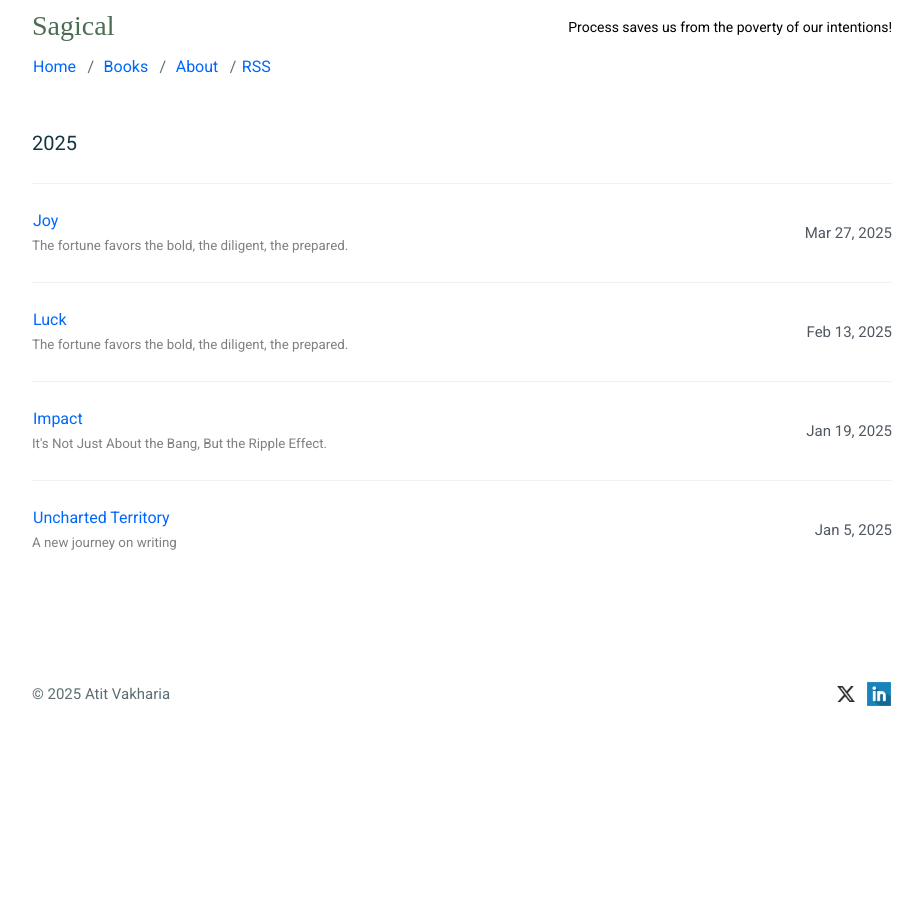
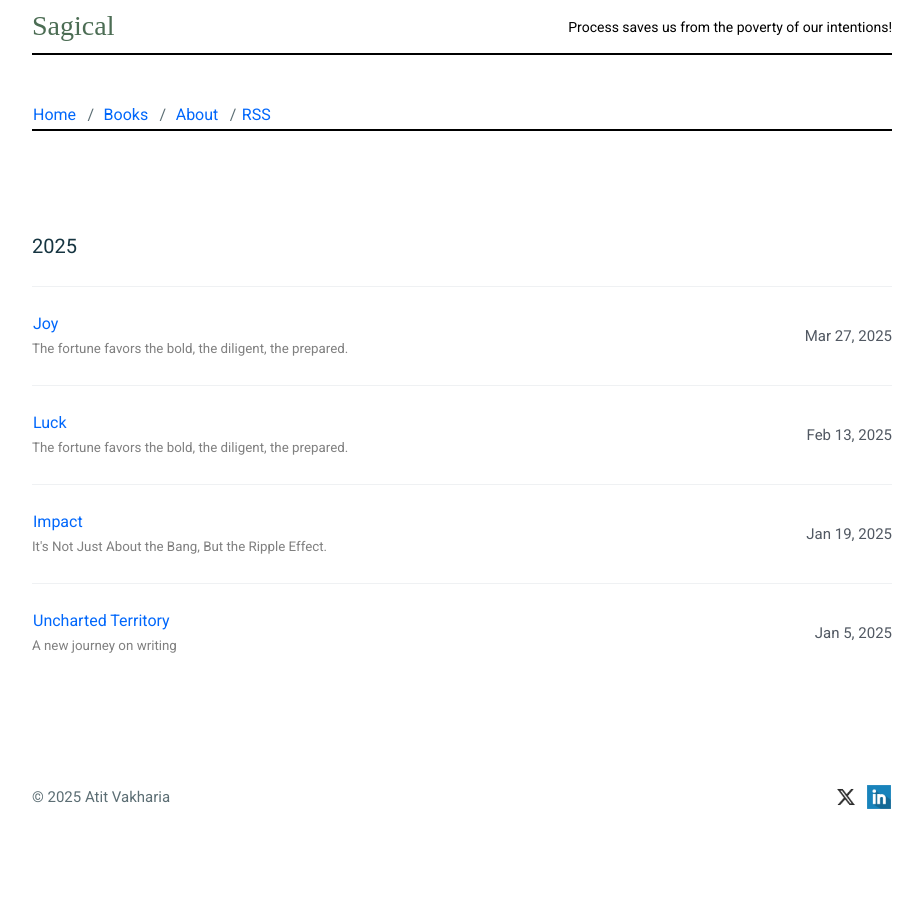
Before and after one commit to mkchoi212/paper-jekyll-theme, a Jekyll site: the page built from index.html, in a window 1280 px wide. Shown: the whole page, without its empty margins (178-1101 px from the left). Built offline with Jekyll 4.4.1, drawn with Linux system fonts in a browser that asks for light colours.

Commit message:
Update header.html

```diff
--- a/_includes/header.html
+++ b/_includes/header.html
@@ -4,10 +4,12 @@
   </div>
   <div style="float: right; text-align: right; width: 50%; font-size: 14px; margin-top: 9px;">Process saves us from the poverty of our intentions!</div>
   <p><br/></p>
-  <div style="float: left; width: 66%; font-size: 16px; padding-top: 10px;">
+  <hr style="border: 1px solid #000;"/>
+  <div style="float: left; width: 66%; font-size: 16px; padding-top: 20px;">
     <a href="{{ "/" | prepend: site.baseurl }}">Home</a>
     <span class="u-separate"></span> <a href="{{ "/books/" | prepend: site.baseurl }}">Books</a>
     <span class="u-separate"></span> <a href="{{ "/about/" | prepend: site.baseurl }}">About</a>
     <span class="u-separate"></span><a href="{{ "/feed.xml" | prepend: site.baseurl }}">RSS</a>
   </div>
+  <hr style="border: 1px solid #000;"/>
 </header>
```
